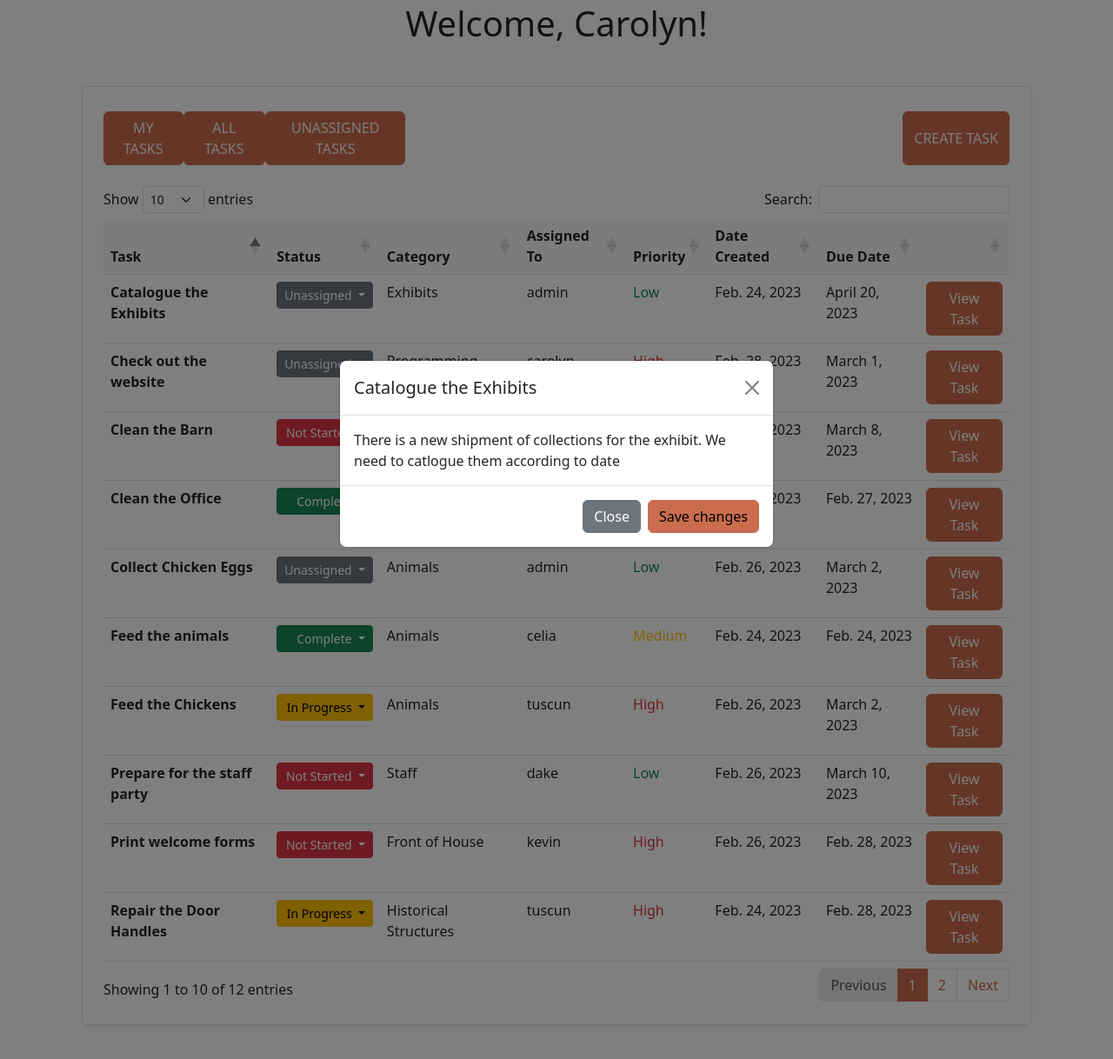
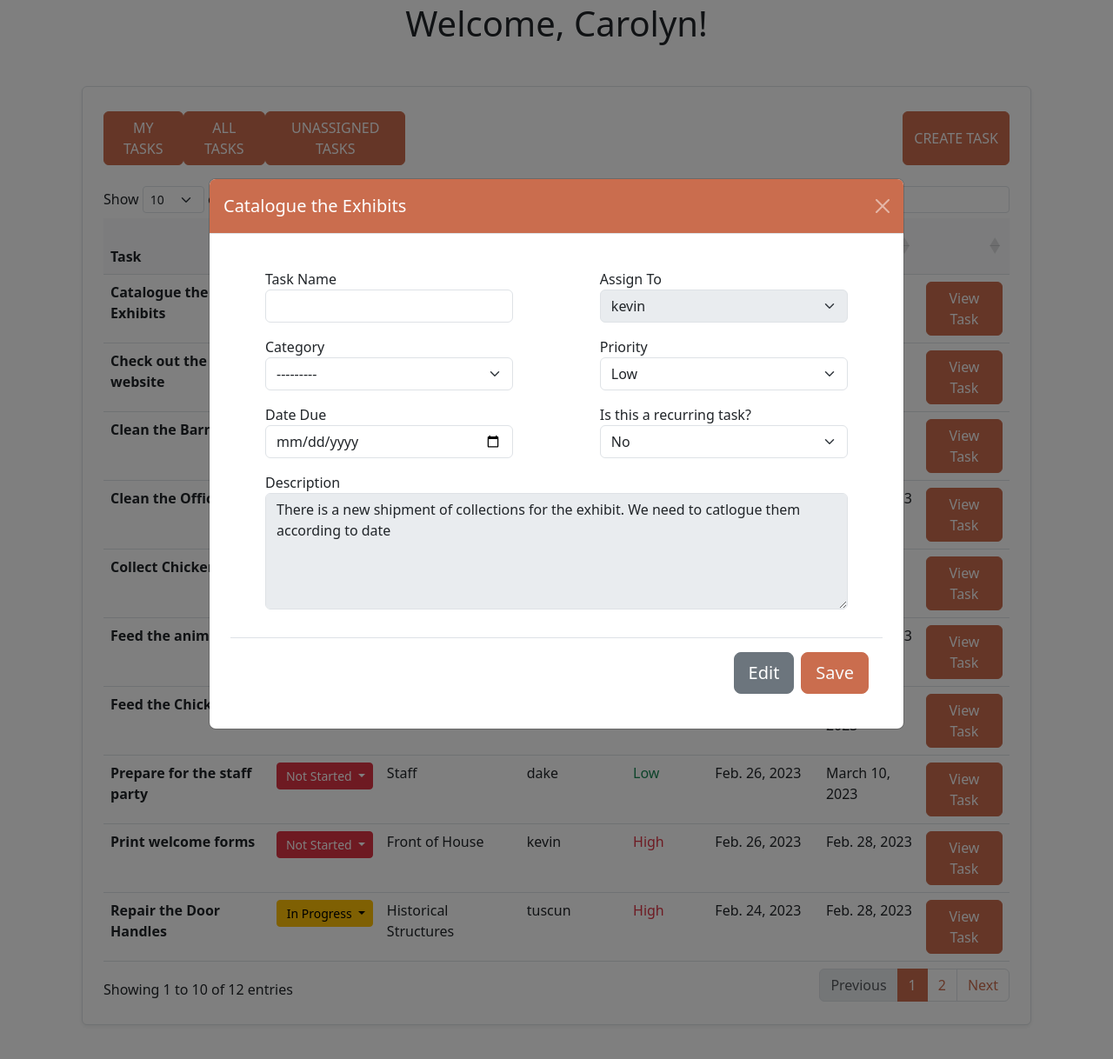
Before and after one commit to kevinngkaion/OkeefeProject, a Django app: page /home in a window 1280 px wide, after a click on "View Task". Shown: the part 195-1413 px from the top of the page at 87% size. Run offline with Django 4.2, Linux system fonts and the light colour scheme; data comes from the database, SQL or seed files in the repository; some libraries are stand-ins or nearby versions.

Commit message:
Created form for viewing and editing task. Form is not yet complete but input field disable and enable are working

```diff
--- a/okeefeTM/static/scripts.js
+++ b/okeefeTM/static/scripts.js
@@ -51,12 +51,24 @@ function setPrioColor(tPrio){ //tPrio is a jQuery object
 }
 
 function showTaskInfo(name, description){
-    $('#modal-task-name').text(name);
-    $('#task-info').text(description);
+    let desc = $('#id_desc');
+    $('#modalHeaderViewTask').text(name);
+    $('#id_user').val(2); // 2 is kevin
+    $('#id_user').prop("disabled", true);
+    desc.val(description);
+    desc.prop("disabled", true);
+
+    // $('#task-info').text(description);
+}
+
+function enableEdit(){
+    let desc = $('#id_desc');
+    let assignedTo = $('#id_user');
+    desc.prop("disabled", false);
+    assignedTo.prop("disabled", false);
 }
 
 function changeStatus(taskId, newStatus){
-    // TODO: Make AJAX request to send newStatus as the post
     $.ajax({
         url: 'update_task_status',
         type: 'get',
@@ -68,6 +80,7 @@ function changeStatus(taskId, newStatus){
             let taskStatus = $("#task" + taskId + " .task-status");
             taskStatus.text(newStatus + " ");
             setStatusColor(taskStatus);
+            console.log(response);
         }
     });
 }
--- a/okeefeTM/taskManager/views.py
+++ b/okeefeTM/taskManager/views.py
@@ -17,6 +17,7 @@ def index(request):
 def home(request):
     tasks = Task.objects.all()
     taskform = TaskForm
+    taskform2 = TaskForm
     task_model = Task()
     status_choices = task_model._meta.get_field('status').choices
 
@@ -27,6 +28,7 @@ def home(request):
             form.save()
     context = {
         'form': taskform,
+        'form2': taskform2,
         'tasks': tasks,
         'choices': status_choices,
         }
--- a/okeefeTM/templates/home.html
+++ b/okeefeTM/templates/home.html
@@ -53,7 +53,7 @@
                             <li><button class="dropdown-item" onclick="changeStatus({{task.id}}, '{{choice.1}}')">{{choice.1}}</button></li>
                             {% endfor %}
                         </ul>
-                    </div></td>
+                    </td>
                     <td>{{ task.category }}</td>
                     <td>{{ task.user }}</td>
                     <td><div class='task-prio'>{{ task.get_priority_display }}</div></td>
@@ -69,19 +69,51 @@
 <!-- Task Dashboard Ends -->
 
 <!-- Modal View Task-->
-<div class="modal fade" id="modalViewTask" tabindex="-1" aria-labelledby="modalTitleViewTask" aria-hidden="true">
-    <div class="modal-dialog modal-dialog-centered">
+<div class="modal fade" id="modalViewTask" data-bs-backdrop="static" data-bs-keyboard="false" tabindex="-1"
+    aria-labelledby="modalTitleViewTask" aria-hidden="true">
+    <div class="modal-dialog modal-lg modal-dialog-centered">
         <div class="modal-content">
-            <div class="modal-header">
-                <h1 class="modal-title fs-5" id="modal-task-name">View Task Modal</h1>
+            <div class="modal-header bg-primary text-light" data-bs-theme="dark">
+                <h1 class="modal-title fs-5" id="modalHeaderViewTask">Create a Task</h1>
                 <button type="button" class="btn-close" data-bs-dismiss="modal" aria-label="Close"></button>
             </div>
-            <div id="task-info" class="modal-body">
-            </div>
-            <div class="modal-footer">
-                <button type="button" class="btn btn-secondary" data-bs-dismiss="modal">Close</button>
-                <button type="button" class="btn btn-primary">Save changes</button>
-            </div>
+            <!-- Form Proper -->
+            <form action="" method="POST" class="form p-4" id="formViewTask">
+                {% csrf_token %}
+                <div class="modal-body">
+                    <!-- Looping through the form fields-->
+                    {% for field in form %}
+                    <!-- Group every 2 fields together into a div -->
+                    {% if forloop.counter0|divisibleby:2 %}
+                        <div class="row d-flex flex-wrap justify-content-between mb-3">
+                            <!-- Give the description its own row -->
+                            {% if field.label == 'Description' %}
+                            <div class="col mx-4">
+                                {{field.label}}
+                                {{field}}
+                            </div>
+                            {% else %}
+                            <div class="col-11 col-md-5 mx-4">
+                                {{field.label}}
+                                {{field}}
+                            </div>
+                            {% endif %}
+
+                    {% else %}
+                        <div class="col-11 col-md-5 mx-4">
+                            {{field.label}}
+                            {{field}}
+                        </div>
+                    </div>
+                    {% endif %}
+                    {% endfor %}
+                    </div> <!-- This div is to close the last filed of the form -->
+                </div>
+                <div class="modal-footer">
+                    <button type="button" class="btn btn-secondary btn-lg" onclick="enableEdit()">Edit</button>
+                    <button type="submit" class="btn btn-primary btn-lg text-light" value="">Save</button>
+                </div>
+            </form>
         </div>
     </div>
 </div>
@@ -125,6 +157,7 @@
                     </div>
                     {% endif %}
                     {% endfor %}
+                    </div> <!-- This div is to close the last filed of the form -->
                 </div>
                 <div class="modal-footer">
                     <button type="button" class="btn btn-secondary btn-lg" data-bs-dismiss="modal">Cancel</button>
```
